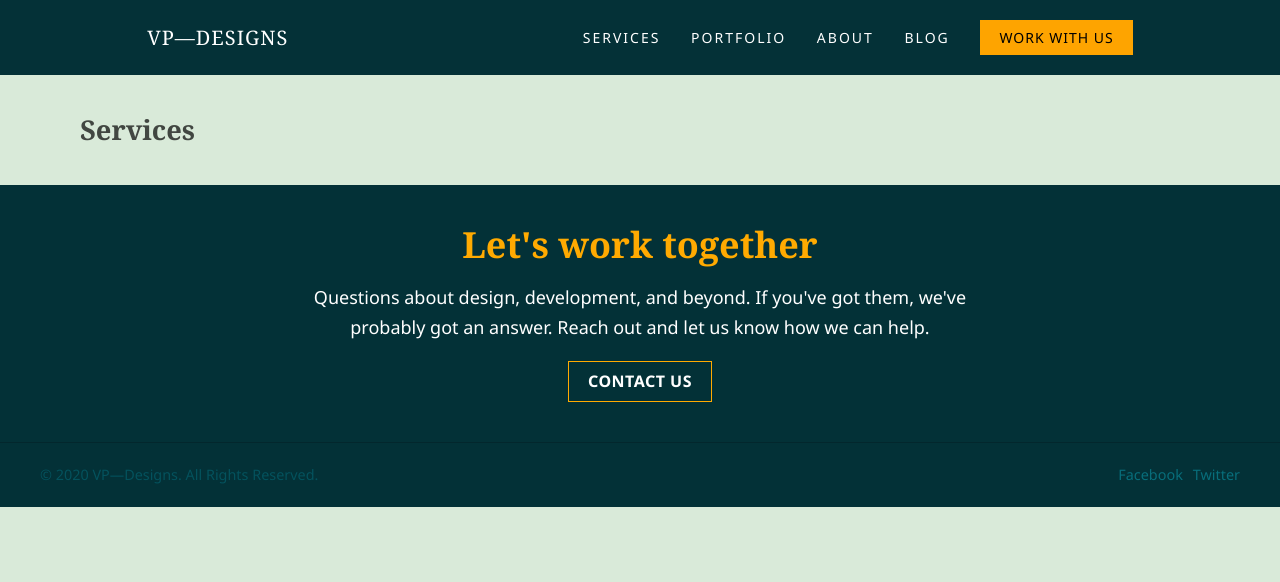
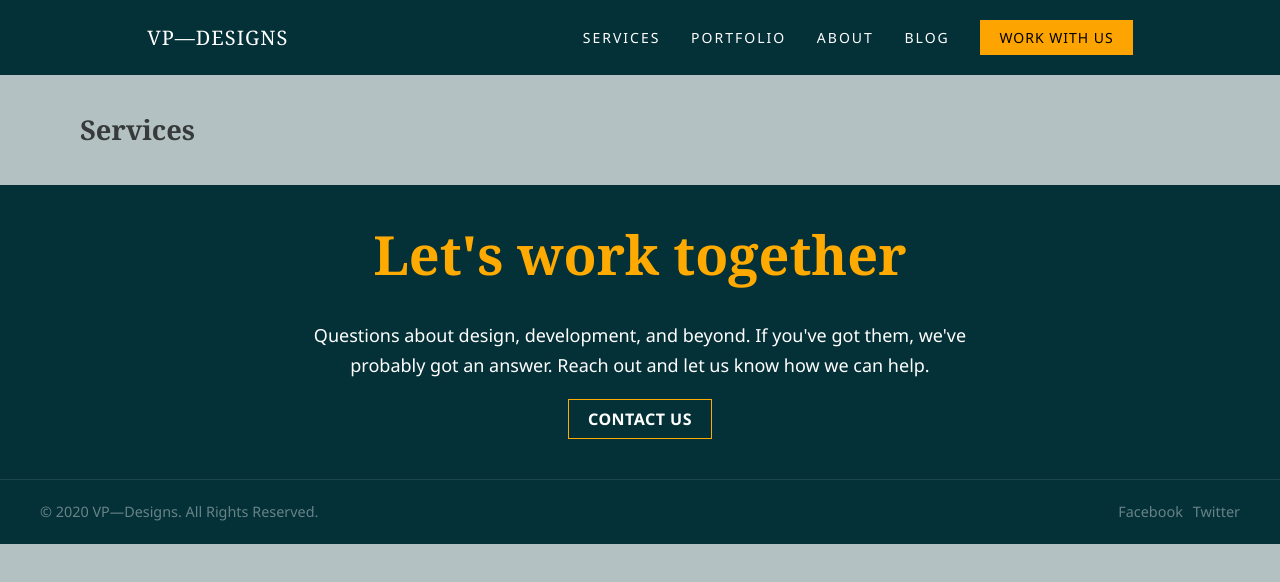
Before and after one commit to vpugh/vpdesign, a Gatsby site: page /services in a window 1280 px wide. Built offline with nearby package versions, Linux system fonts and the light colour scheme; Gatsby itself is replaced by a stand-in of ours.

Commit message:
Fix theme, update colors

```diff
--- a/src/components/footer-cta.js
+++ b/src/components/footer-cta.js
@@ -14,7 +14,11 @@ const FooterCTA = () => {
             we've probably got an answer. Reach out and let us know how we can
             help.
           </p>
-          <RegularButton marginTop={'1rem'} isBold>
+          <RegularButton
+            href='https://tori83.typeform.com/to/b6gima'
+            hasmargintop={'1rem'}
+            isBold
+          >
             Contact Us
           </RegularButton>
         </div>
--- a/src/components/jumbotron.js
+++ b/src/components/jumbotron.js
@@ -1,6 +1,6 @@
 import React from 'react';
 import { JumbotronStyled } from './styled/jumbotron';
-import { RegularButton } from './styled/button-styles';
+import { LinkButton } from './styled/button-styles';
 
 const Jumbotron = () => {
   return (
@@ -14,7 +14,9 @@ const Jumbotron = () => {
           lot of questions, What do I need on it?, What results do I want?, How
           do I get started? We’re here to help you figure that out.
         </p>
-        <RegularButton marginTop='2rem'>Learn More</RegularButton>
+        <LinkButton hasmargintop='2rem' to='/services'>
+          Learn More
+        </LinkButton>
       </div>
     </JumbotronStyled>
   );
--- a/src/components/styled/blog-peek-styles.js
+++ b/src/components/styled/blog-peek-styles.js
@@ -6,7 +6,7 @@ export const BlogIndexContainer = styled.div`
   text-align: center;
   padding-top: 2rem;
   .title {
-    color: ${theme.colors.darkGreen};
+    color: ${theme.colors.baseGreen1};
     font-size: 2rem;
     padding-bottom: 2rem;
   }
--- a/src/components/styled/button-styles.js
+++ b/src/components/styled/button-styles.js
@@ -1,5 +1,6 @@
 import styled, { css } from 'styled-components';
 import { theme } from '../theme';
+import { Link } from 'gatsby';
 
 const transition = css`
   transition: 0.3s ease-in-out;
@@ -7,8 +8,8 @@ const transition = css`
 
 export const RegularButton = styled.a`
   color: #000;
-  margin-top: ${(props) => props.marginTop};
-  background: ${theme.colors.gold};
+  margin-top: ${(props) => props.hasmargintop};
+  background: ${theme.colors.baseGold};
   text-decoration: none;
   padding: 6px 19px;
   text-transform: uppercase;
@@ -21,3 +22,20 @@ export const RegularButton = styled.a`
     cursor: pointer;
   }
 `;
+
+export const LinkButton = styled(Link)`
+  color: #000;
+  margin-top: ${(props) => props.hasmargintop};
+  background: ${theme.colors.baseGold};
+  text-decoration: none;
+  padding: 6px 19px;
+  text-transform: uppercase;
+  letter-spacing: 0.5px;
+  display: inline-block;
+  font-weight: ${(props) => (props.isBold ? 'bold' : null)};
+  ${transition}
+  &:hover {
+    background: #fbbc49;
+    cursor: pointer;
+  }
+`;
--- a/src/components/styled/footer-cta-style.js
+++ b/src/components/styled/footer-cta-style.js
@@ -3,15 +3,16 @@ import { theme } from '../theme';
 
 export const CTAContainer = styled.div`
   width: 100%;
-  background: ${theme.colors.darkGreen};
-  border-bottom: 1px solid ${theme.colors.borderGreen};
+  background: ${theme.colors.baseGreen1};
+  border-bottom: 1px solid ${theme.colors.baseGreenBorder};
   color: #fff;
   .cta-title {
     color: #ffaa01;
     margin-bottom: 0.85rem;
     font-size: 2rem;
     @media (min-width: 1024px) {
-      margin-bottom: 1rem;
+      font-size: 3rem;
+      margin-bottom: 2rem;
     }
   }
   .cta-content {
@@ -22,12 +23,12 @@ export const CTAContainer = styled.div`
   }
   a {
     font-size: 16px;
-    border: 1px solid ${theme.colors.gold};
+    border: 1px solid ${theme.colors.baseGold};
     background: transparent;
     color: #fff;
   }
   .cta-button {
-    background: ${theme.colors.gold};
+    background: ${theme.colors.baseGold};
     margin-top: 1rem;
     border: none;
     padding: 4px 22px;
--- a/src/components/styled/footer-style.js
+++ b/src/components/styled/footer-style.js
@@ -2,10 +2,10 @@ import styled from 'styled-components';
 import { theme } from '../theme';
 
 export const FooterContainer = styled.footer`
-  background: ${theme.colors.darkGreen};
+  background: ${theme.colors.baseGreen1};
   margin: 0;
   padding: 0;
-  color: ${theme.colors.lightLightGreen};
+  color: ${theme.colors.lightGreen};
   .flex-container {
     display: flex;
     align-items: center;
@@ -18,7 +18,6 @@ export const FooterContainer = styled.footer`
   }
   .copyright {
     font-size: 0.8rem;
-    color: ${theme.colors.superLightGreen};
   }
   .social-container {
     @media (max-width: 480px) {
@@ -26,7 +25,7 @@ export const FooterContainer = styled.footer`
     }
   }
   .social-link {
-    color: ${theme.colors.lightLightGreen};
+    color: ${theme.colors.lightGreen};
     margin-left: 10px;
     text-decoration: none;
     &:hover {
--- a/src/components/styles.css
+++ b/src/components/styles.css
@@ -5,6 +5,6 @@ html {
 }
 
 body {
-  background: #cad8ca;
-  background: #d9ead9;
+  background: #cdd6d7;
+  background: #b4c1c3;
 }
--- a/src/components/theme.js
+++ b/src/components/theme.js
@@ -1,11 +1,11 @@
 export const theme = {
   colors: {
-    lightGreen: '#663399',
-    darkGreen: '#033137',
-    lightLightGreen: '#086e7b',
-    superLightGreen: '#04525d',
-    borderGreen: '#03272d',
-    gold: '#ffaa01',
+    baseGreen1: '#043137',
+    baseGreen2: '#1d464b',
+    lightGreen: '#688387',
+    paleGreen: '#b4c1c3',
+    baseGreenBorder: '#1d464b',
+    baseGold: '#ffaa01',
   },
   breakpoints: {
     xs: '320px',
```
Also changed, not shown: src/components/styled/index-blurb.js (+5 -2 lines), src/components/styled/info-cards.js (+4 -3 lines), src/components/styled/jumbotron.js (+11 -12 lines).
